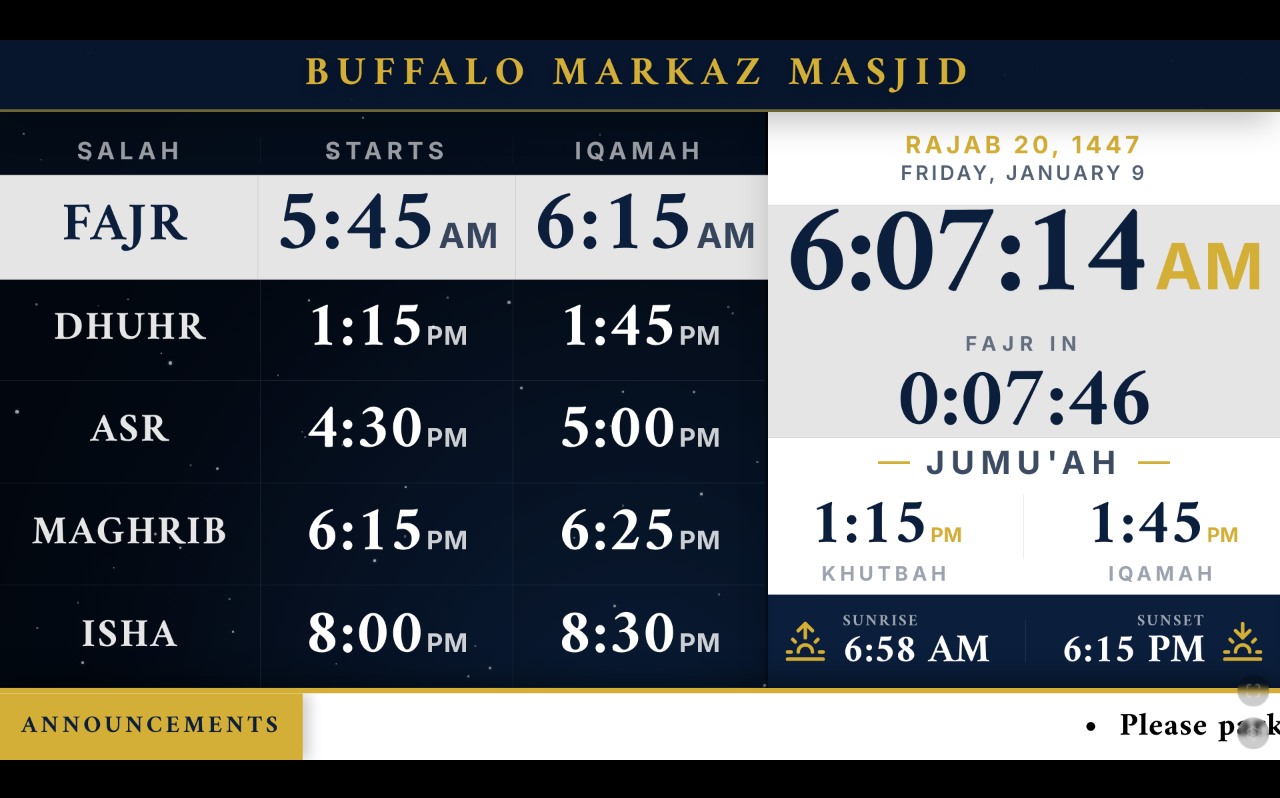
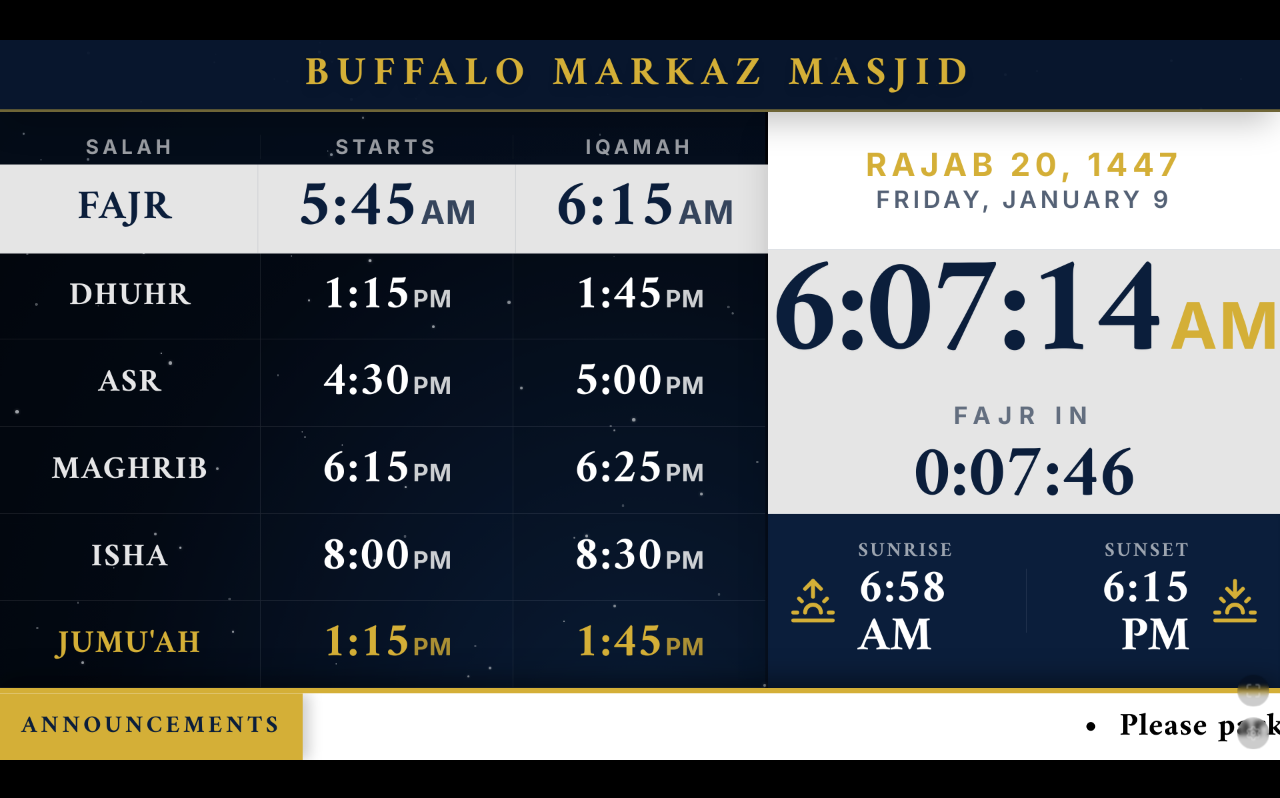
Before and after one commit to Minhaz0007/Buffalo-Markaz-Signage, a React (Vite) app: page / in a window 1280 px wide. Built offline with nearby package versions, Linux system fonts and the light colour scheme.

Commit message:
feat: Add Jumu'ah prayer times to screen
Includes Jumu'ah prayer name, start, and iqamah to the prayer times display. Adjusts styling for prayer time suffixes and modifies the active prayer row calculation to exclude Jumu'ah from the daily rotation highlighting.

```diff
--- a/components/ScreenPrayerTimes.tsx
+++ b/components/ScreenPrayerTimes.tsx
@@ -18,7 +18,7 @@ const TimeDisplay = ({ time, className = "", smallSuffix = true }: { time: strin
   return (
     <span className={`font-serif flex items-baseline justify-center ${className}`}>
       {match[1]}
-      {smallSuffix && <span className="text-[0.4em] ml-1 font-sans font-bold uppercase tracking-wide opacity-80">{match[2]}</span>}
+      {smallSuffix && <span className="text-[0.5em] ml-1 font-sans font-bold uppercase tracking-wide opacity-80">{match[2]}</span>}
       {!smallSuffix && <span className="ml-2">{match[2]}</span>}
     </span>
   );
@@ -128,6 +128,8 @@ export const ScreenPrayerTimes: React.FC<ScreenPrayerTimesProps> = ({ prayers, j
     { name: 'Asr', start: prayers.asr.start, iqamah: prayers.asr.iqamah },
     { name: 'Maghrib', start: prayers.maghrib.start, iqamah: prayers.maghrib.iqamah },
     { name: 'Isha', start: prayers.isha.start, iqamah: prayers.isha.iqamah },
+    // Jumu'ah added as the 6th row
+    { name: 'Jumu\'ah', start: jumuah.start, iqamah: jumuah.iqamah, isJumuah: true },
   ];
 
   const getActiveRowIndex = () => {
@@ -142,7 +144,10 @@ export const ScreenPrayerTimes: React.FC<ScreenPrayerTimesProps> = ({ prayers, j
        return hours * 60 + minutes;
     };
 
-    return rows.findIndex(row => parseToMinutes(row.iqamah || '') > currentMinutes);
+    // Find first prayer where Iqamah is in the future.
+    // Explicitly filter out Jumuah from being "active" in the daily cycle highlighting
+    // unless you want it highlighted on Friday. For now, keep it simple for daily rotation.
+    return rows.findIndex((row, idx) => !row.isJumuah && parseToMinutes(row.iqamah || '') > currentMinutes);
   };
 
   const activeIndex = getActiveRowIndex();
@@ -165,15 +170,15 @@ export const ScreenPrayerTimes: React.FC<ScreenPrayerTimesProps> = ({ prayers, j
           {/* === LEFT COLUMN: PRAYER TABLE (60%) === */}
           <div className="w-[60%] flex flex-col border-r-4 border-black/30 relative z-10 shadow-xl h-full">
             {/* Header Row */}
-            <div className="h-24 flex items-end pb-4 bg-mosque-navy/40 border-b border-white/10 shrink-0">
+            <div className="h-20 flex items-end pb-2 bg-mosque-navy/40 border-b border-white/10 shrink-0">
               <div className="w-[34%] text-center border-white/5">
-                  <span className="text-4xl font-sans font-bold tracking-[0.2em] uppercase text-white/60">Salah</span>
+                  <span className="text-3xl font-sans font-bold tracking-[0.2em] uppercase text-white/60">Salah</span>
               </div>
               <div className="w-[33%] text-center border-l border-white/5">
-                  <span className="text-4xl font-sans font-bold tracking-[0.2em] uppercase text-white/60">Starts</span>
+                  <span className="text-3xl font-sans font-bold tracking-[0.2em] uppercase text-white/60">Starts</span>
               </div>
               <div className="w-[33%] text-center border-l border-white/5">
-                  <span className="text-4xl font-sans font-bold tracking-[0.2em] uppercase text-white/60">Iqamah</span>
+                  <span className="text-3xl font-sans font-bold tracking-[0.2em] uppercase text-white/60">Iqamah</span>
               </div>
             </div>
 
@@ -181,29 +186,46 @@ export const ScreenPrayerTimes: React.FC<ScreenPrayerTimesProps> = ({ prayers, j
             <div className="flex-1 flex flex-col bg-mosque-navy/20 h-full">
               {rows.map((row, idx) => {
                 const isActive = idx === activeIndex;
+                const isJumuah = !!row.isJumuah;
+
+                // Active State Styling
                 const bgClass = isActive ? 'bg-[#E5E5E5] scale-[1.02] z-10 shadow-y-lg' : 'bg-transparent';
-                const textClass = isActive ? 'text-mosque-navy' : 'text-white';
                 const borderClass = isActive ? 'border-mosque-navy/10' : 'border-white/10';
+
+                // Text Colors
+                let nameColor = isActive ? 'text-mosque-navy' : 'text-white opacity-90';
+                let timeColor = isActive ? 'text-mosque-navy' : 'text-white';
+
+                // Override for Jumuah
+                if (isJumuah) {
+                    nameColor = 'text-mosque-gold';
+                    timeColor = 'text-mosque-gold';
+                }
+
                 // Only apply transparency darkening to Iqamah if the row is NOT active
                 const iqamahBgClass = isActive ? '' : 'bg-black/5';
 
+                // Font Sizes (Scaled down for 6 rows)
+                const nameSize = isActive ? 'text-6xl' : 'text-5xl';
+                const timeSize = isActive ? 'text-8xl font-black' : 'text-7xl font-bold';
+
                 return (
-                  <div key={idx} className={`flex-1 flex items-center ${bgClass} ${textClass} border-b ${borderClass} transition-all duration-700 ease-out relative`}>
+                  <div key={idx} className={`flex-1 flex items-center ${bgClass} border-b ${borderClass} transition-all duration-700 ease-out relative`}>
                     {/* Prayer Name */}
                     <div className="w-[34%] flex items-center justify-center">
-                        <span className={`block font-bold uppercase tracking-wider leading-none transition-all duration-500 ${isActive ? 'text-7xl scale-110' : 'text-6xl opacity-90'}`}>
+                        <span className={`block font-bold uppercase tracking-wider leading-none transition-all duration-500 ${nameSize} ${nameColor}`}>
                           {row.name}
                         </span>
                     </div>
 
                     {/* Start Time */}
                     <div className={`w-[33%] h-full flex items-center justify-center border-l ${borderClass}`}>
-                        <TimeDisplay time={row.start} className={`transition-all duration-500 ${isActive ? 'text-9xl font-black' : 'text-8xl font-bold'}`} />
+                        <TimeDisplay time={row.start} className={`transition-all duration-500 ${timeSize} ${timeColor}`} />
                     </div>
 
                     {/* Iqamah Time */}
                     <div className={`w-[33%] h-full flex items-center justify-center border-l ${borderClass} ${iqamahBgClass}`}>
-                        <TimeDisplay time={row.iqamah || ''} className={`transition-all duration-500 ${isActive ? 'text-9xl font-black' : 'text-8xl font-bold'}`} />
+                        <TimeDisplay time={row.iqamah || ''} className={`transition-all duration-500 ${timeSize} ${timeColor}`} />
                     </div>
                   </div>
                 );
@@ -214,17 +236,17 @@ export const ScreenPrayerTimes: React.FC<ScreenPrayerTimesProps> = ({ prayers, j
           {/* === RIGHT COLUMN: INFO PANEL (40%) === */}
           <div className="w-[40%] bg-[#F0F0F0] text-mosque-navy flex flex-col z-10 shadow-2xl h-full">
 
-              {/* Date Section */}
-              <div className="flex-[1.5] flex flex-col items-center justify-center border-b border-gray-300 py-1 space-y-1 bg-white shrink-0">
-                  <div className="text-4xl font-sans uppercase tracking-[0.15em] font-bold text-mosque-gold">{hijriDate}</div>
-                  <div className="text-3xl font-sans uppercase tracking-[0.15em] font-semibold text-mosque-navy/70">{formatDate(currentTime)}</div>
+              {/* Date Section - Expanded Space */}
+              <div className="flex-[2] flex flex-col items-center justify-center border-b border-gray-300 py-1 space-y-2 bg-white shrink-0">
+                  <div className="text-5xl font-sans uppercase tracking-[0.15em] font-bold text-mosque-gold">{hijriDate}</div>
+                  <div className="text-4xl font-sans uppercase tracking-[0.15em] font-semibold text-mosque-navy/70">{formatDate(currentTime)}</div>
               </div>
 
-              {/* Clock Section - UNIFIED SIZE */}
+              {/* Clock Section - Dominant Space */}
               <div className="flex-[4] flex flex-col items-center justify-center border-b border-gray-300 bg-[#E5E5E5] relative overflow-hidden">
                   <div className="flex items-baseline justify-center w-full px-2 mt-4 whitespace-nowrap">
-                     {/* Combined Time Display: HH:MM:SS increased size ~20% */}
-                     <span className="text-[12rem] leading-[0.8] font-serif tracking-tighter text-mosque-navy font-bold drop-shadow-sm tabular-nums">
+                     {/* Combined Time Display: HH:MM:SS */}
+                     <span className="text-[13rem] leading-[0.8] font-serif tracking-tighter text-mosque-navy font-bold drop-shadow-sm tabular-nums">
                         {hours}:{minutes}:{seconds}
                      </span>
                      <span className="text-8xl ml-4 font-sans font-bold tracking-wide text-mosque-gold">
@@ -232,61 +254,35 @@ export const ScreenPrayerTimes: React.FC<ScreenPrayerTimesProps> = ({ prayers, j
                      </span>
                   </div>
 
-                  <div className="mt-8 flex flex-col items-center w-full">
-                    <span className="text-3xl uppercase tracking-[0.3em] font-sans font-bold text-mosque-navy/60 mb-2">
+                  <div className="mt-12 flex flex-col items-center w-full">
+                    <span className="text-4xl uppercase tracking-[0.3em] font-sans font-bold text-mosque-navy/60 mb-4">
                       {nextPrayerName} IN
                     </span>
-                    <span className="font-serif text-9xl font-bold text-mosque-navy tabular-nums tracking-tight leading-none">
+                    <span className="font-serif text-[7rem] font-bold text-mosque-navy tabular-nums tracking-tight leading-none">
                        {timeUntilIqamah}
                     </span>
                   </div>
               </div>
 
-              {/* Jumu'ah Section - MAXIMIZED */}
-              <div className="flex-[2.5] flex flex-col items-center justify-center py-2 bg-white border-b border-gray-300 shrink-0">
-                <div className="text-5xl uppercase tracking-[0.2em] font-sans font-bold text-mosque-navy/80 mb-6 flex items-center gap-6">
-                  <span className="h-1 w-12 bg-mosque-gold"></span>
-                  Jumu'ah
-                  <span className="h-1 w-12 bg-mosque-gold"></span>
-                </div>
-                <div className="flex w-full px-4 justify-around">
-                    <div className="text-center group">
-                      <div className="text-8xl font-serif font-bold mb-1 flex items-baseline text-mosque-navy group-hover:scale-110 transition-transform">
-                        {jumuah.start.split(' ')[0]}
-                        <span className="text-3xl font-sans font-bold ml-1 text-mosque-gold">{jumuah.start.split(' ')[1]}</span>
-                      </div>
-                      <div className="text-3xl uppercase tracking-[0.2em] font-sans font-bold text-gray-400">Khutbah</div>
-                    </div>
-                    <div className="w-px h-24 bg-gray-200"></div>
-                    <div className="text-center group">
-                      <div className="text-8xl font-serif font-bold mb-1 flex items-baseline text-mosque-navy group-hover:scale-110 transition-transform">
-                        {jumuah.iqamah.split(' ')[0]}
-                        <span className="text-3xl font-sans font-bold ml-1 text-mosque-gold">{jumuah.iqamah.split(' ')[1]}</span>
-                      </div>
-                      <div className="text-3xl uppercase tracking-[0.2em] font-sans font-bold text-gray-400">Iqamah</div>
-                    </div>
-                </div>
-              </div>
-
-              {/* Footer: Sunrise / Sunset */}
-              <div className="bg-mosque-navy text-white p-6 shadow-inner shrink-0">
+              {/* Footer: Sunrise / Sunset - Expanded Space */}
+              <div className="flex-[2] bg-mosque-navy text-white p-8 shadow-inner shrink-0 flex flex-col justify-center">
                 <div className="flex items-center justify-between gap-4">
-                    <div className="flex items-center gap-6">
-                      <Sunrise className="w-16 h-16 text-mosque-gold" strokeWidth={2} />
+                    <div className="flex items-center gap-8">
+                      <Sunrise className="w-20 h-20 text-mosque-gold" strokeWidth={2} />
                       <div className="flex flex-col">
-                         <span className="text-2xl uppercase tracking-widest opacity-60 font-semibold">Sunrise</span>
-                         <span className="text-6xl font-serif font-bold">{prayers.sunrise}</span>
+                         <span className="text-3xl uppercase tracking-widest opacity-60 font-semibold mb-1">Sunrise</span>
+                         <span className="text-7xl font-serif font-bold">{prayers.sunrise}</span>
                       </div>
                     </div>
 
-                    <div className="h-16 w-px bg-white/10"></div>
+                    <div className="h-24 w-px bg-white/10"></div>
 
-                    <div className="flex items-center gap-6 text-right">
+                    <div className="flex items-center gap-8 text-right">
                       <div className="flex flex-col">
-                         <span className="text-2xl uppercase tracking-widest opacity-60 font-semibold">Sunset</span>
-                         <span className="text-6xl font-serif font-bold">{prayers.sunset}</span>
+                         <span className="text-3xl uppercase tracking-widest opacity-60 font-semibold mb-1">Sunset</span>
+                         <span className="text-7xl font-serif font-bold">{prayers.sunset}</span>
                       </div>
-                      <Sunset className="w-16 h-16 text-mosque-gold" strokeWidth={2} />
+                      <Sunset className="w-20 h-20 text-mosque-gold" strokeWidth={2} />
                     </div>
                 </div>
               </div>
```
